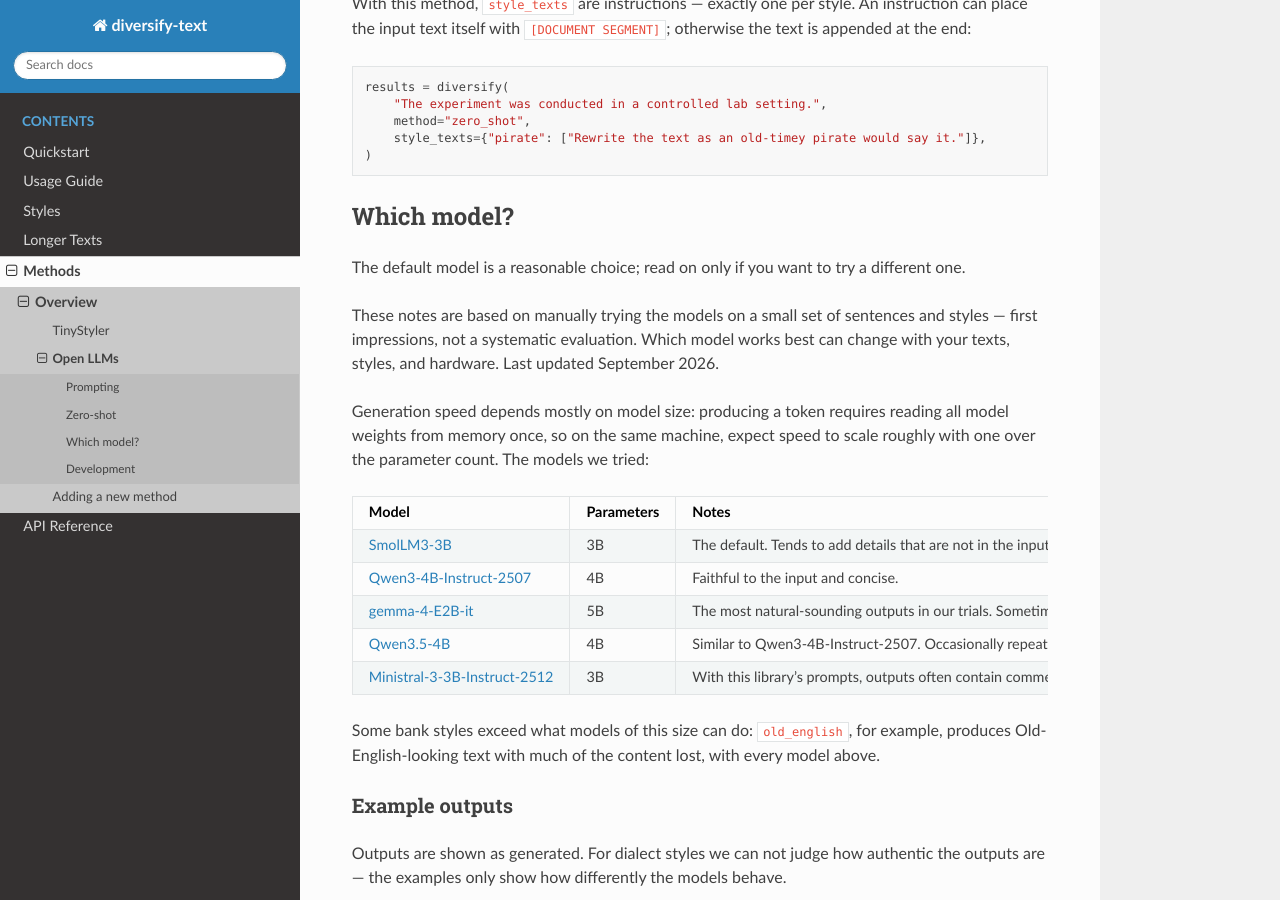
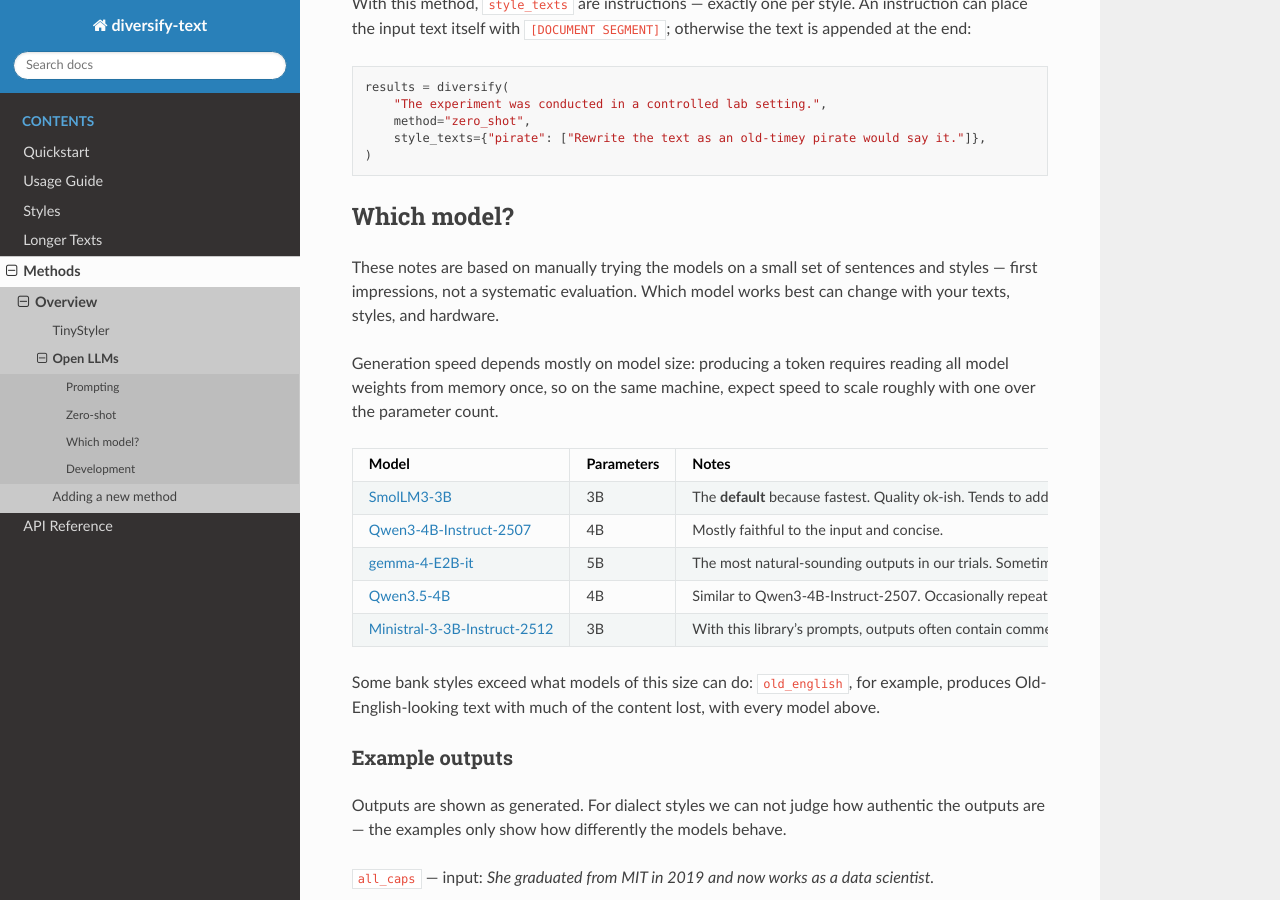
Before and after one commit to AnnaWegmann/diversify_text, a Sphinx documentation site: the page built from docs/open_llms.rst, in a window 1280 px wide and 900 px high, scrolled down 2551 px. Built offline with Sphinx 7.4.7 and the Read the Docs theme 3.1.0, drawn with Linux system fonts in a browser that asks for light colours.

Commit message:
- update model info

```diff
--- a/docs/open_llms.rst
+++ b/docs/open_llms.rst
@@ -147,18 +147,15 @@ style. An instruction can place the input text itself with
 Which model?
 ------------
 
-The default model is a reasonable choice; read on only if you want to
-try a different one.
-
 These notes are based on manually trying the models on a small set of
 sentences and styles — first impressions, not a systematic evaluation.
 Which model works best can change with your texts, styles, and
-hardware. Last updated September 2026.
+hardware.
 
 Generation speed depends mostly on model size: producing a token
 requires reading all model weights from memory once, so on the same
 machine, expect speed to scale roughly with one over the parameter
-count. The models we tried:
+count.
 
 .. list-table::
    :header-rows: 1
@@ -169,10 +166,10 @@ count. The models we tried:
      - Notes
    * - `SmolLM3-3B <https://huggingface.co/HuggingFaceTB/SmolLM3-3B>`_
      - 3B
-     - The default. Tends to add details that are not in the input.
+     - The **default** because fastest. Quality ok-ish. Tends to add info that is not in the input. Sometimes starts replies with "Here's your paraphrase" or similar.
    * - `Qwen3-4B-Instruct-2507 <https://huggingface.co/Qwen/Qwen3-4B-Instruct-2507>`_
      - 4B
-     - Faithful to the input and concise.
+     - Mostly faithful to the input and concise.
    * - `gemma-4-E2B-it <https://huggingface.co/google/gemma-4-E2B-it>`_
      - 5B
      - The most natural-sounding outputs in our trials. Sometimes
```
